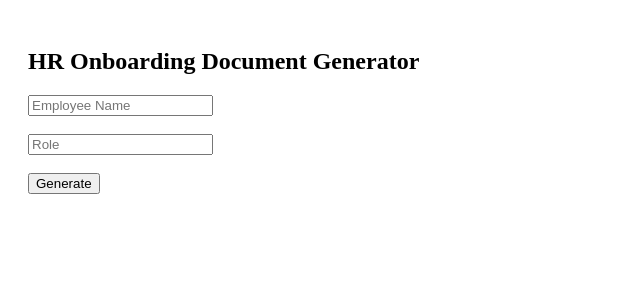
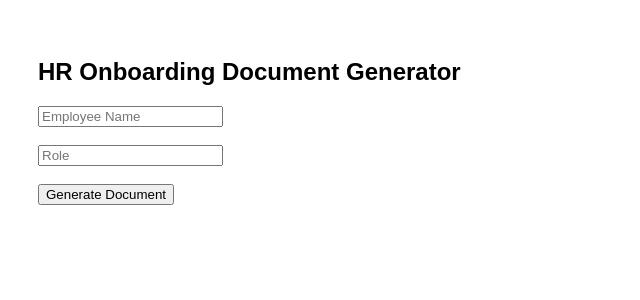
Before and after one commit to Jas0016/hr-onboarding-generator, a React (Create React App) app in the folder frontend/: page / in a window 1280 px wide. Shown: the top 300 px of the page, without its empty margins (0-640 px from the left). Built offline with nearby package versions, Linux system fonts and the light colour scheme.

Commit message:
Enhance document generation with loading state
Added loading state and improved error handling in document generation.

```diff
--- a/frontend/src/App.js
+++ b/frontend/src/App.js
@@ -7,22 +7,37 @@ function App() {
   const [name, setName] = useState("");
   const [role, setRole] = useState("");
   const [doc, setDoc] = useState(null);
+  const [loading, setLoading] = useState(false);
 
   const generate = async () => {
+    try {
+      setLoading(true);
+
       const res = await axios.post(`${API}/api/documents/generate`, {
         employeeName: name,
         role,
         sections: [
-        "Company policies",
-        "Employee benefits",
-        "Team introduction"
-      ]
+          "Company policies and professional conduct",
+          "Employee benefits and leave policy",
+          "Team introduction and reporting structure",
+        ],
       });
+
       setDoc(res.data);
+    } catch (error) {
+      alert(
+        error.response?.data?.error ||
+          error.message ||
+          "Something went wrong"
+      );
+      console.error(error);
+    } finally {
+      setLoading(false);
+    }
   };
 
   return (
-    <div style={{ padding: 20 }}>
+    <div style={{ padding: 30, fontFamily: "Arial" }}>
       <h2>HR Onboarding Document Generator</h2>
 
       <input
@@ -37,12 +52,14 @@ function App() {
       />
       <br /><br />
 
-      <button onClick={generate}>Generate</button>
+      <button onClick={generate}>
+        {loading ? "Generating..." : "Generate Document"}
+      </button>
 
       {doc && (
         <>
           <h3>Preview</h3>
-          <p>{doc.content}</p>
+          <p style={{ whiteSpace: "pre-line" }}>{doc.content}</p>
           <a
             href={`${API}/api/documents/download/${doc._id}`}
             target="_blank"
```
Lines whose indentation alone changed are shown as unchanged.
